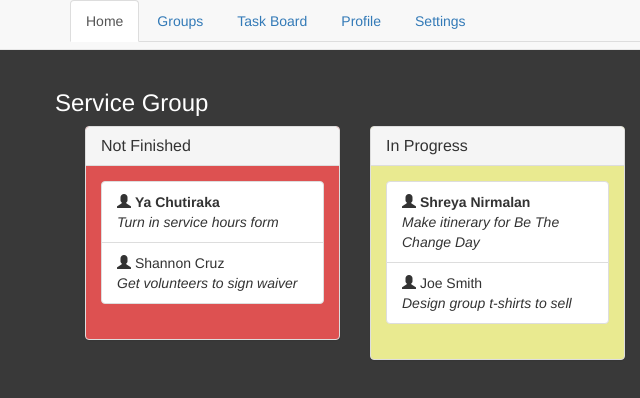
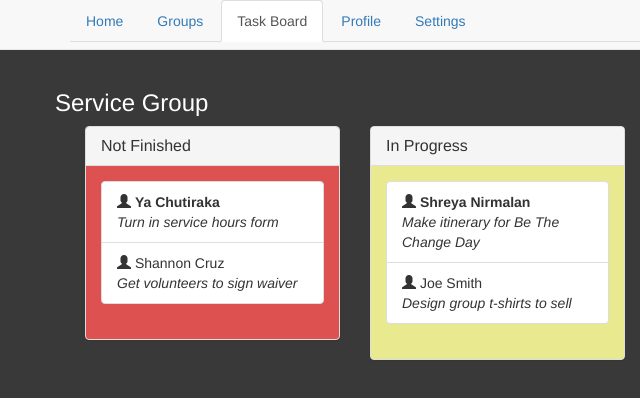
Before and after one commit to cen4721-group25/goalpro, a plain HTML site: page tasks.html in a window 1280 px wide. Shown: the full height of the page, 0-640 px from the left. Drawn offline with nearby package versions, Linux system fonts and the light colour scheme.

Commit message:
Last update to links in the navbar
Please never do what I'm doing lol (you should never commit changes directly to master!

```diff
--- a/tasks.html
+++ b/tasks.html
@@ -16,9 +16,9 @@
 <nav class="navbar navbar-default navbar-fixed-top goalpronav">
 	<div class="container">
 		<ul class="nav nav-tabs">
-		  <li role="presentation" class="active"><a href="#">Home</a></li>
+		  <li role="presentation"><a href="index.html">Home</a></li>
 		  <li role="presentation"><a href="groups.html">Groups</a></li>
-		  <li role="presentation"><a href="#">Task Board</a></li>
+		  <li role="presentation" class="active"><a href="#">Task Board</a></li>
 		  <li role="presentation"><a href="#">Profile</a></li>
 		  <li role="presentation"><a href="#">Settings</a></li>
 		</ul>
```
